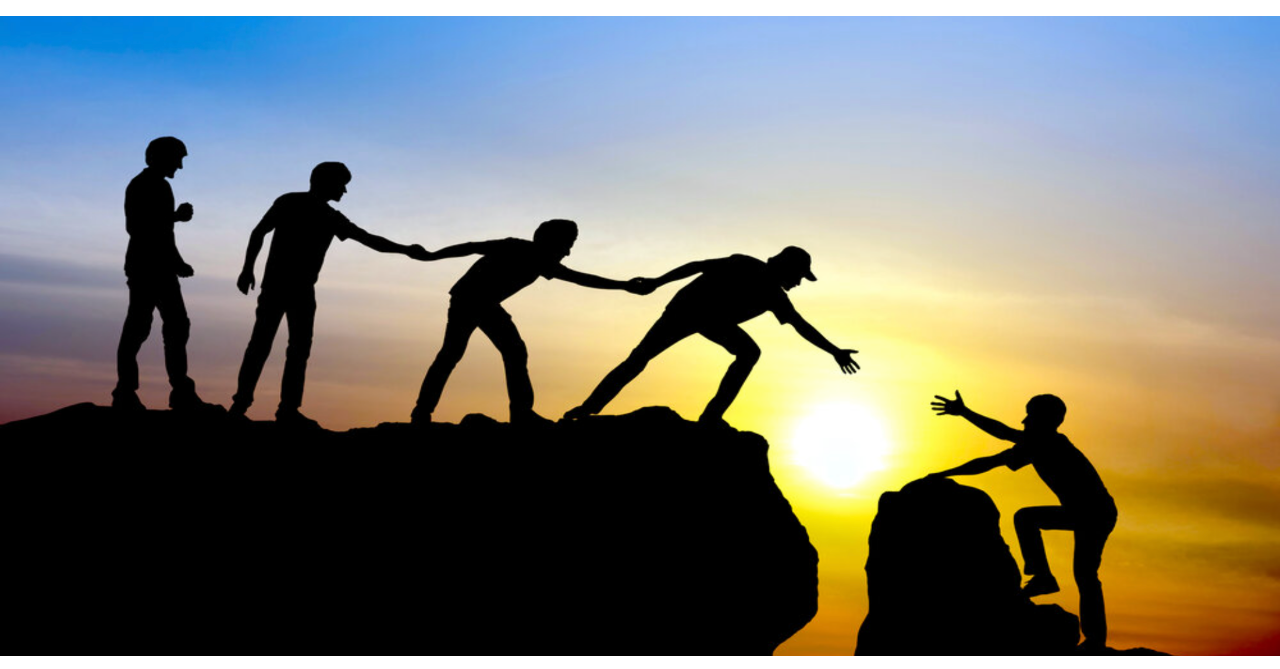
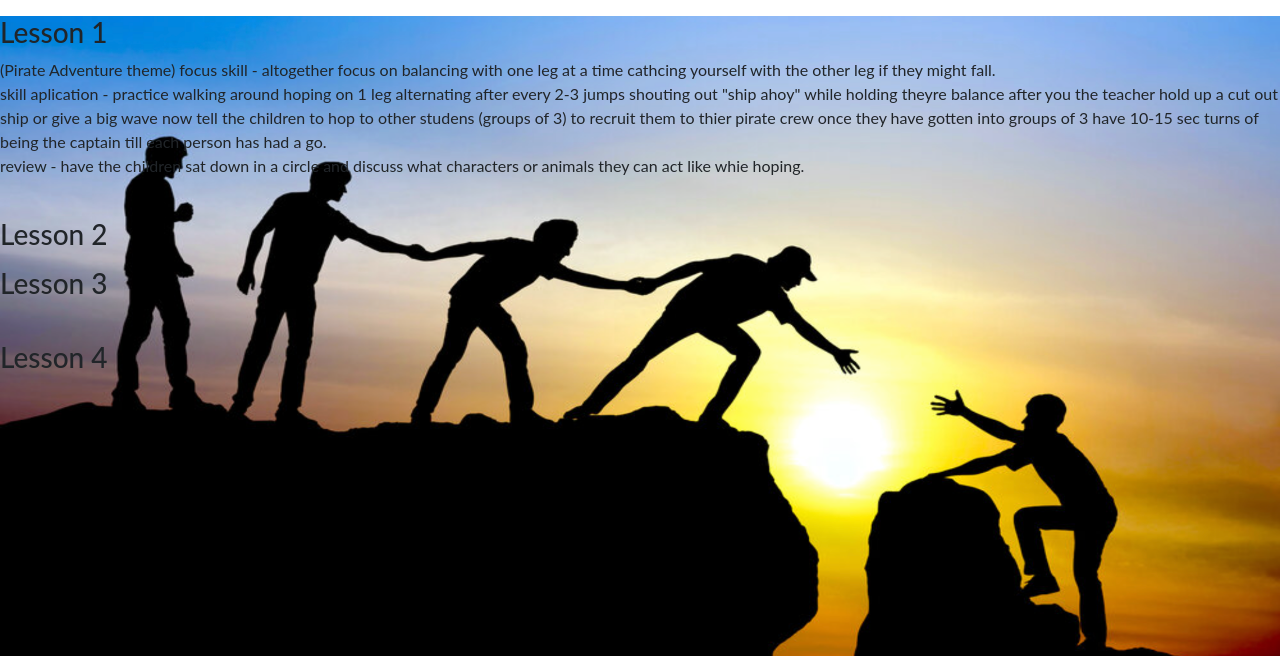
Before and after one commit to AuT0-Taylor/PP1-School-Fitness, a plain HTML site: page resources.html in a window 1280 px wide. Shown: the part 64-733 px from the top of the page. Drawn offline with nearby package versions, Linux system fonts and the light colour scheme; a web font is replaced by a local one.

Commit message:
added resource containers to hold page content

```diff
--- a/resources.html
+++ b/resources.html
@@ -32,10 +32,40 @@
     </header>
 <!--page text contents-->
 <section id="resource-container">
-    <div id="">
-        <div></div>
-        <div></div>
-    </div>
+        <div id="resource-content1-2" class="resource-col">
+            <h3>Lesson 1</h3>
+            <P>
+                (Pirate Adventure theme)
+focus skill - altogether focus on balancing with one leg at a time cathcing yourself with the other leg if
+they might fall.
+<br>
+skill aplication - practice walking around hoping on 1 leg alternating after every 2-3 jumps
+shouting out "ship ahoy" while holding theyre balance after
+you the teacher hold up a cut out ship or  give a big wave
+now tell the children to hop to other studens (groups of 3) to recruit them to thier pirate crew
+once they have gotten into groups of 3 have 10-15 sec turns of being the captain till each person has had a go.
+<br>
+review - have the children sat down in a circle and discuss what characters or animals
+they can act like whie hoping.
+            </P>
+            <br>
+            <h3>Lesson 2</h3>
+            <p>
+
+            </p>
+        </div>
+        <div id="resource-content3-4" class="resource-col">
+            <h3>Lesson 3</h3>
+            <P>
+
+            </P>
+            <br>
+            <h3>Lesson 4</h3>
+            <p>
+
+            </p>
+        </div>
+
 </section>
 
  <footer>
```
